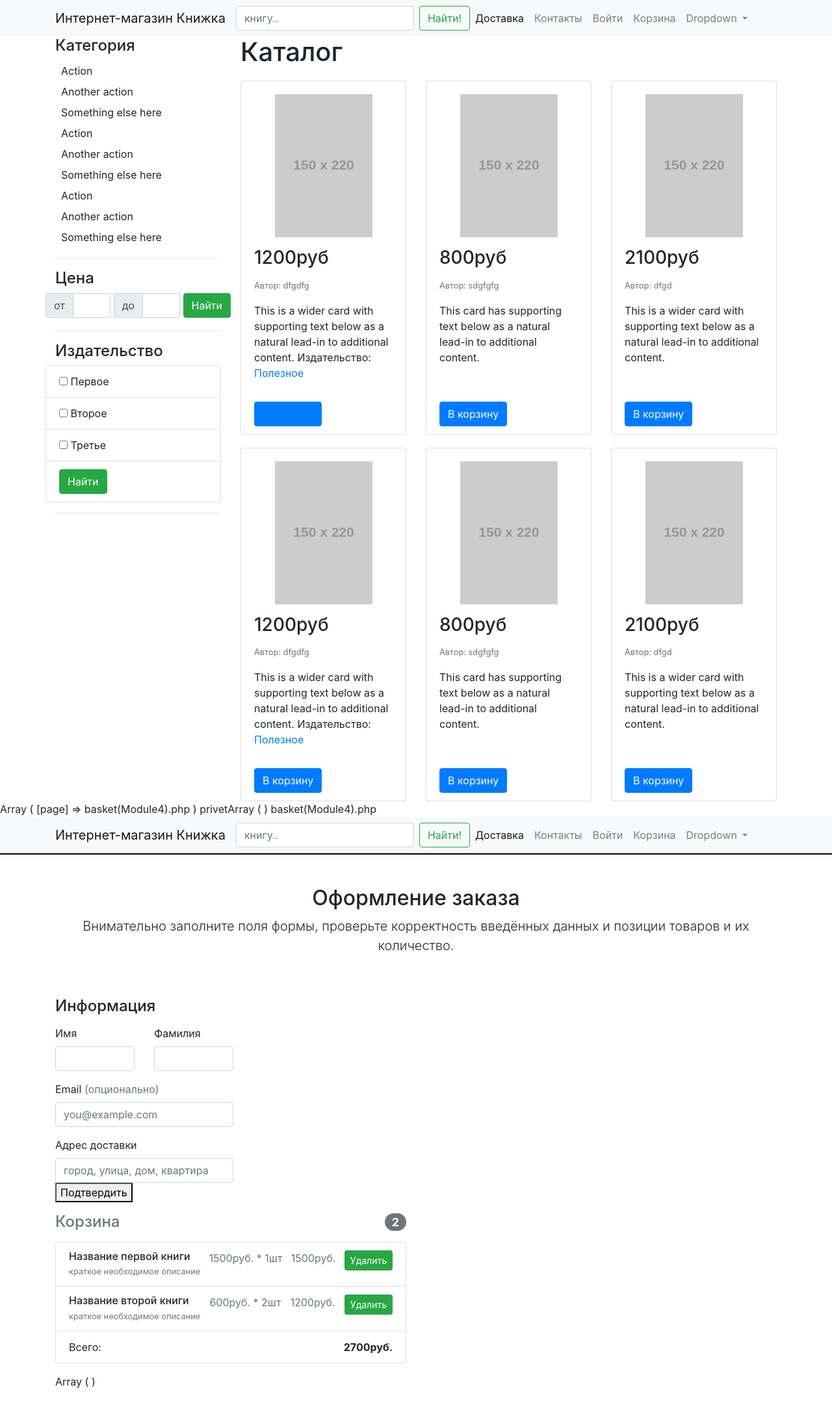
After one commit to Fullofb3ans/phpCourses1Less1, a PHP site: the page made by index(Module4).php in a window 1280 px wide. The commit adds this page. Shown: the whole page at 65% size. Run offline with PHP 8.4, Linux system fonts and the light colour scheme; grey boxes labelled with a size stand in for pictures from a placeholder-image service; some libraries are stand-ins or nearby versions.

Commit message:
module 4-5

```diff
--- /dev/null
+++ b/basket(Module4).php
@@ -0,0 +1,177 @@
+<!doctype html>
+<html lang="en">
+  <head>
+    <!-- Required meta tags -->
+    <meta charset="utf-8">
+    <meta name="viewport" content="width=device-width, initial-scale=1, shrink-to-fit=no">
+
+    <!-- Bootstrap CSS -->
+    <link rel="stylesheet" href="https://stackpath.bootstrapcdn.com/bootstrap/4.4.1/css/bootstrap.min.css" integrity="sha384-Vkoo8x4CGsO3+Hhxv8T/Q5PaXtkKtu6ug5TOeNV6gBiFeWPGFN9MuhOf23Q9Ifjh" crossorigin="anonymous">
+
+    <!-- Custom styles for this template -->
+    <!-- <link href="starter-template.css" rel="stylesheet"> -->
+
+    <title>PHP часть 1. Основы PHP</title>
+
+    <style>
+    .card-deck{
+      margin-top: 20px
+    }
+
+    .card-body img{
+      display: block;
+      margin: 0 auto 15px;
+
+    }
+    .card-footer{
+      background: transparent;
+      border: 0;
+    }
+    .form-signin {
+      width: 100%;
+      max-width: 420px;
+      padding: 15px;
+      margin: auto;
+    }
+    </style>
+  </head>
+  <body>
+
+
+
+
+
+
+      <nav class="navbar navbar-expand-lg navbar-light bg-light">
+      <div class="container">
+  <a class="navbar-brand" href="/">Интернет-магазин Книжка</a>    <form class="form-inline my-2 my-lg-0">
+      <input class="form-control mr-sm-2" type="search" placeholder="книгу.." aria-label="Search">
+      <button class="btn btn-outline-success my-2 my-sm-0" type="submit">Найти!</button>
+    </form>
+  <button class="navbar-toggler" type="button" data-toggle="collapse" data-target="#navbarSupportedContent" aria-controls="navbarSupportedContent" aria-expanded="false" aria-label="Toggle navigation">
+    <span class="navbar-toggler-icon"></span>
+  </button>
+
+  <div class="collapse navbar-collapse" id="navbarSupportedContent">
+    <ul class="navbar-nav mr-auto">
+      <li class="nav-item active">
+        <a class="nav-link" href="delivery.html">Доставка</a>
+      </li>
+      <li class="nav-item">
+        <a class="nav-link" href="contacts.html">Контакты</a>
+      </li>
+      <li class="nav-item">
+        <a class="nav-link" href="login.html">Войти</a>
+      </li>
+      <li class="nav-item">
+        <a class="nav-link" href="login.html">Корзина</a>
+      </li>
+      <li class="nav-item dropdown">
+        <a class="nav-link dropdown-toggle" href="#" id="navbarDropdown" role="button" data-toggle="dropdown" aria-haspopup="true" aria-expanded="false">
+          Dropdown
+        </a>
+        <div class="dropdown-menu" aria-labelledby="navbarDropdown">
+          <a class="dropdown-item" href="#">Action</a>
+          <a class="dropdown-item" href="#">Another action</a>
+          <div class="dropdown-divider"></div>
+          <a class="dropdown-item" href="#">Something else here</a>
+        </div>
+      </li>
+    </ul>
+
+  </div>
+  </div>
+</nav>
+
+<div class = 'practic' style='display:flex; flex-direction: column; align-items:center; border: 1px solid black;'>
+<!-- Практическая 1.3 -->
+</div>
+
+
+<div class="container">
+  <div class="py-5 text-center">
+    <h2>Оформление заказа</h2>
+    <p class="lead">Внимательно заполните поля формы, проверьте корректность введённых данных и позиции товаров и их количество.</p>
+  </div>
+
+  <div class="row">
+    <div class="col-md-6 order-md-2 mb-4">
+      <h4 class="d-flex justify-content-between align-items-center mb-3">
+        <span class="text-muted">Корзина</span>
+        <span class="badge badge-secondary badge-pill">2</span>
+      </h4>
+      <ul class="list-group mb-3">
+        <li class="list-group-item d-flex justify-content-between lh-condensed">
+          <div>
+            <h6 class="my-0">Название первой книги </h6>
+            <small class="text-muted">краткое необходимое описание</small>
+          </div>
+          <span class="text-muted">1500руб. * 1шт</span>
+          <span class="text-muted">1500руб.</span>
+          <span ><a href="#delete" class="btn btn-success btn-sm ">Удалить</a></span>
+        </li>
+        <li class="list-group-item d-flex justify-content-between lh-condensed">
+          <div>
+            <h6 class="my-0">Название второй книги</h6>
+            <small class="text-muted">краткое необходимое описание</small>
+          </div>
+          <span class="text-muted">600руб. * 2шт</span>
+
+          <span class="text-muted">1200руб.</span>
+          <span ><a href="#delete" class="btn btn-success btn-sm ">Удалить</a></span>
+        </li>
+
+        <li class="list-group-item d-flex justify-content-between">
+          <span>Всего: </span>
+          <strong>2700руб.</strong>
+        </li>
+      </ul>
+<?php
+print_r($_SESSION);
+?>
+
+    </div>
+    <form method='POST'>
+    <div class="col-md-6 order-md-1">
+      <h4 class="mb-3">Информация</h4>
+      <form class="needs-validation" novalidate>
+        <div class="row">
+          <div class="col-md-6 mb-3">
+            <label for="firstName">Имя</label>
+            <input type="text" class="form-control" name="firstName" id="firstName" placeholder="" value="" required>
+            <div class="invalid-feedback">
+              Укажите корректное имя
+            </div>
+          </div>
+          <div class="col-md-6 mb-3">
+            <label for="lastName">Фамилия</label>
+            <input type="text" class="form-control" name='lastName' id="lastName" placeholder="" value="" required>
+            <div class="invalid-feedback">
+              Укажите корректную фамилию
+            </div>
+          </div>
+        </div>
+
+        <div class="mb-3">
+          <label for="email">Email <span class="text-muted">(опционально)</span></label>
+          <input type="email" class="form-control" name='email' id="email" placeholder="you@example.com">
+          <div class="invalid-feedback">
+            Укажите корректный email
+          </div>
+        </div>
+
+        <div class="mb-3">
+          <label for="address">Адрес доставки</label>
+          <input type="text" class="form-control" name='address' id="address" placeholder="город, улица, дом, квартира" required>
+          <div class="invalid-feedback">
+            Укажите адрес доставки
+          </div>
+          <button type='submit'>Подтвердить</button>
+          </form>
+        </div>
+    <!-- jQuery first, then Popper.js, then Bootstrap JS -->
+    <script src="https://code.jquery.com/jquery-3.4.1.slim.min.js" integrity="sha384-J6qa4849blE2+poT4WnyKhv5vZF5SrPo0iEjwBvKU7imGFAV0wwj1yYfoRSJoZ+n" crossorigin="anonymous"></script>
+    <script src="https://cdn.jsdelivr.net/npm/popper.js@1.16.0/dist/umd/popper.min.js" integrity="sha384-Q6E9RHvbIyZFJoft+2mJbHaEWldlvI9IOYy5n3zV9zzTtmI3UksdQRVvoxMfooAo" crossorigin="anonymous"></script>
+    <script src="https://stackpath.bootstrapcdn.com/bootstrap/4.4.1/js/bootstrap.min.js" integrity="sha384-wfSDF2E50Y2D1uUdj0O3uMBJnjuUD4Ih7YwaYd1iqfktj0Uod8GCExl3Og8ifwB6" crossorigin="anonymous"></script>
+  </body>
+</html>
--- a/inc/lib.inc.php
+++ b/inc/lib.inc.php
@@ -26,7 +26,7 @@ function renderPublisher($publishers){
 
 function renderMenu($menu){
 
-} ;
+};
 
 function saveOrder($firstName, $lastName, $email, $address){
     if($firstName && $lastName && $email && $address){
--- /dev/null
+++ b/index(Module4).php
@@ -0,0 +1,292 @@
+<!doctype html>
+<html lang="en">
+  <head>
+    <!-- Required meta tags -->
+    <meta charset="utf-8">
+    <meta name="viewport" content="width=device-width, initial-scale=1, shrink-to-fit=no">
+
+    <!-- Bootstrap CSS -->
+    <link rel="stylesheet" href="https://stackpath.bootstrapcdn.com/bootstrap/4.4.1/css/bootstrap.min.css" integrity="sha384-Vkoo8x4CGsO3+Hhxv8T/Q5PaXtkKtu6ug5TOeNV6gBiFeWPGFN9MuhOf23Q9Ifjh" crossorigin="anonymous">
+
+    <!-- Custom styles for this template -->
+    <!-- <link href="starter-template.css" rel="stylesheet"> -->
+
+    <title>PHP часть 1. Основы PHP</title>
+
+    <style>
+    .card-deck{
+      margin-top: 20px
+    }
+
+    .card-body img{
+      display: block;
+      margin: 0 auto 15px;
+
+    }
+    .card-footer{
+      background: transparent;
+      border: 0;
+    }
+    </style>
+  </head>
+  <body>
+<?php
+  session_start();
+
+?>
+
+
+
+
+
+      <nav class="navbar navbar-expand-lg navbar-light bg-light">
+      <div class="container">
+  <a class="navbar-brand" href="/">Интернет-магазин Книжка</a>    <form class="form-inline my-2 my-lg-0">
+      <input class="form-control mr-sm-2" type="search" placeholder="книгу.." aria-label="Search">
+      <button class="btn btn-outline-success my-2 my-sm-0" type="submit">Найти!</button>
+    </form>
+  <button class="navbar-toggler" type="button" data-toggle="collapse" data-target="#navbarSupportedContent" aria-controls="navbarSupportedContent" aria-expanded="false" aria-label="Toggle navigation">
+    <span class="navbar-toggler-icon"></span>
+  </button>
+
+  <div class="collapse navbar-collapse" id="navbarSupportedContent">
+    <ul class="navbar-nav mr-auto">
+      <li class="nav-item active">
+        <a class="nav-link" href="delivery.html">Доставка</a>
+      </li>
+      <li class="nav-item">
+        <a class="nav-link" href="contacts.html">Контакты</a>
+      </li>
+      <li class="nav-item">
+        <a class="nav-link" href="login.html">Войти</a>
+      </li>
+      <li class="nav-item">
+        <a class="nav-link" href="?page=basket(Module4).php">Корзина</a>
+      </li>
+      <li class="nav-item dropdown">
+        <a class="nav-link dropdown-toggle" href="#" id="navbarDropdown" role="button" data-toggle="dropdown" aria-haspopup="true" aria-expanded="false">
+          Dropdown
+        </a>
+        <div class="dropdown-menu" aria-labelledby="navbarDropdown">
+          <a class="dropdown-item" href="#">Action</a>
+          <a class="dropdown-item" href="#">Another action</a>
+          <div class="dropdown-divider"></div>
+          <a class="dropdown-item" href="#">Something else here</a>
+        </div>
+      </li>
+    </ul>
+
+  </div>
+  </div>
+</nav>
+
+<div class="container">
+
+<div class="row">
+<div class="col-md-3 col-sm-3 ">
+
+  <h4>Категория</h4>
+
+  <div class="row">
+    <a class="dropdown-item" href="#">Action</a>
+    <a class="dropdown-item" href="#">Another action</a>
+    <a class="dropdown-item" href="#">Something else here</a>
+    <a class="dropdown-item" href="#">Action</a>
+    <a class="dropdown-item" href="#">Another action</a>
+    <a class="dropdown-item" href="#">Something else here</a>
+    <a class="dropdown-item" href="#">Action</a>
+    <a class="dropdown-item" href="#">Another action</a>
+    <a class="dropdown-item" href="#">Something else here</a>
+  </div>
+ <hr>
+
+ <h4>Цена</h4>
+
+  <div class="row">
+    <div class="input-group mb-1">
+    <div class="input-group-prepend">
+      <span class="input-group-text" id="inputGroup-sizing-default">от</span>
+    </div>
+    <input type="text" class="form-control" aria-label="Sizing example input" aria-describedby="inputGroup-sizing-default"> &nbsp;
+    <div class="input-group-prepend">
+      <span class="input-group-text" id="inputGroup-sizing-sm">до</span>
+    </div>
+    <input type="text" class="form-control" aria-label="Sizing example input" aria-describedby="inputGroup-sizing-default">&nbsp;
+
+    <button type="button" class="btn btn-success">Найти</button>
+  </div>
+  </div>
+ <hr>
+  <h4>Издательство</h4>
+
+  <div class="row">
+  <ul class="list-group col-md-12 col-sm-12">
+    <li class="list-group-item">
+      <input type="checkbox"   id="exampleCheck1">
+      <label class="form-check-label" for="exampleCheck1">Первое</label>
+    </li>
+    <li class="list-group-item">
+      <input type="checkbox" id="exampleCheck2">
+      <label class="form-check-label" for="exampleCheck2">Второе</label>
+    </li>
+    <li class="list-group-item">
+      <input type="checkbox" id="exampleCheck3">
+      <label class="form-check-label" for="exampleCheck3">Третье</label>
+    </li>
+    <li class="list-group-item">
+      <button type="button" class="btn btn-success">Найти</button>
+    </li>
+  </ul>
+
+  </div>
+ <hr>
+
+
+</div>
+
+<div class="col-md-9 col-sm-9 ">
+  <h1>Каталог</h1>
+
+  <div class="card-deck">
+      <div class="card">
+        <div class="card-body">
+          <img src="http://placehold.it/150x220"  alt="...">
+          <h3 class="card-title">1200руб</h3>
+          <p class="card-text"><small class="text-muted">Автор: dfgdfg</small></p>
+          <p class="card-text">This is a wider card with supporting text below as a natural lead-in to additional content. Издательство: <a href="#">Полезное</a></p>
+        </div>
+        <div class="card-footer">
+          <button type="button" class="btn btn-primary"><a href='?basket=1200руб'>В корзину</a></button>
+        </div>
+       </div>
+
+      <div class="card">
+        <div class="card-body">
+          <img src="http://placehold.it/150x220"  alt="...">
+          <h3 class="card-title">800руб</h3>
+          <p class="card-text"><small class="text-muted">Автор: sdgfgfg</small></p>
+          <p class="card-text">This card has supporting text below as a natural lead-in to additional content.</p>
+        </div>
+        <div class="card-footer">
+          <button type="button" class="btn btn-primary">В корзину</button>
+        </div>
+      </div>
+
+      <div class="card">
+        <div class="card-body">
+          <img src="http://placehold.it/150x220"  alt="...">
+          <h3 class="card-title">2100руб</h3>
+          <p class="card-text"><small class="text-muted">Автор: dfgd</small></p>
+          <p class="card-text">This is a wider card with supporting text below as a natural lead-in to additional content.</p>
+        </div>
+        <div class="card-footer">
+          <button type="button" class="btn btn-primary">В корзину</button>
+        </div>
+      </div>
+
+  </div>
+
+
+  <div class="card-deck">
+
+      <div class="card">
+        <div class="card-body">
+          <img src="http://placehold.it/150x220"  alt="...">
+          <h3 class="card-title">1200руб</h3>
+          <p class="card-text"><small class="text-muted">Автор: dfgdfg</small></p>
+          <p class="card-text">This is a wider card with supporting text below as a natural lead-in to additional content. Издательство: <a href="#">Полезное</a></p>
+        </div>
+        <div class="card-footer">
+          <button type="button" class="btn btn-primary">В корзину</button>
+        </div>
+       </div>
+
+      <div class="card">
+        <div class="card-body">
+          <img src="http://placehold.it/150x220"  alt="...">
+          <h3 class="card-title">800руб</h3>
+          <p class="card-text"><small class="text-muted">Автор: sdgfgfg</small></p>
+          <p class="card-text">This card has supporting text below as a natural lead-in to additional content.</p>
+        </div>
+        <div class="card-footer">
+          <button type="button" class="btn btn-primary">В корзину</button>
+        </div>
+      </div>
+
+      <div class="card">
+        <div class="card-body">
+          <img src="http://placehold.it/150x220"  alt="...">
+          <h3 class="card-title">2100руб</h3>
+          <p class="card-text"><small class="text-muted">Автор: dfgd</small></p>
+          <p class="card-text">This is a wider card with supporting text below as a natural lead-in to additional content.</p>
+        </div>
+        <div class="card-footer">
+          <button type="button" class="btn btn-primary">В корзину</button>
+        </div>
+      </div>
+
+  </div>
+
+
+</div>
+
+
+</div>
+
+
+</div>
+
+<div class="container">
+
+
+  </div><!-- /.container -->
+
+  <!-- ПРАКТИЧЕСКАЯ 4.1-->
+  <!-- #1 -->
+  <?php
+  $page = '';
+  print_r($_GET);
+  if ($_SERVER['REQUEST_METHOD']=='GET' && isset($_GET['page'])) {
+    echo 'privet';
+    print_r($_SESSION);
+    $page = (string)$_GET['page'];
+    echo $page ? $page : 'dsadsa';
+    include($page);
+  }
+    // ПРАКТИЧЕСКАЯ 4.2
+  if($_SERVER['REQUEST_METHOD']=='POST'){
+    $firstName = (string)$_POST['firstName'];
+    $lastName = (string)$_POST['lastName'];
+    $email = (string)$_POST['email'];
+    $address = (string)$_POST['address'];
+    saveOrder($firstName, $lastName, $email, $address);
+  }
+    function saveOrder($firstName, $lastName, $email, $address){
+      if($firstName && $lastName && $email && $address){
+          echo $firstName . ' ' .  $lastName . ' ' . $email . ' ' . $address;
+          return true;
+          session_destroy();
+      } else {
+          echo 'Что-то пропущено';
+      }
+    };
+// ПРАКТИЧЕСКАЯ 4.3
+if($_SERVER['REQUEST_METHOD']=='GET' && isset($_GET['basket'])){
+print_r($_GET);
+// echo($_GET['basket']);
+$_SESSION['basket'] = $_GET['basket'];
+print_r($_SESSION);
+echo $_SESSION['basket'];
+}
+// ПРАКТИЧЕСКАЯ 5.2
+// Select * from book;
+  ?>
+
+
+    <!-- Optional JavaScript -->
+    <!-- jQuery first, then Popper.js, then Bootstrap JS -->
+    <script src="https://code.jquery.com/jquery-3.4.1.slim.min.js" integrity="sha384-J6qa4849blE2+poT4WnyKhv5vZF5SrPo0iEjwBvKU7imGFAV0wwj1yYfoRSJoZ+n" crossorigin="anonymous"></script>
+    <script src="https://cdn.jsdelivr.net/npm/popper.js@1.16.0/dist/umd/popper.min.js" integrity="sha384-Q6E9RHvbIyZFJoft+2mJbHaEWldlvI9IOYy5n3zV9zzTtmI3UksdQRVvoxMfooAo" crossorigin="anonymous"></script>
+    <script src="https://stackpath.bootstrapcdn.com/bootstrap/4.4.1/js/bootstrap.min.js" integrity="sha384-wfSDF2E50Y2D1uUdj0O3uMBJnjuUD4Ih7YwaYd1iqfktj0Uod8GCExl3Og8ifwB6" crossorigin="anonymous"></script>
+  </body>
+</html>
--- a/orders.txt
+++ b/orders.txt
@@ -1 +1 @@
-Igor Gazinskiy @mail.ru Saratov 08:34:44
+Igor Gazinskiy @mail.ru Saratov 19:01:34
```
Also changed, not shown: homeWorkModule4.php (added, +79 -0 lines).
